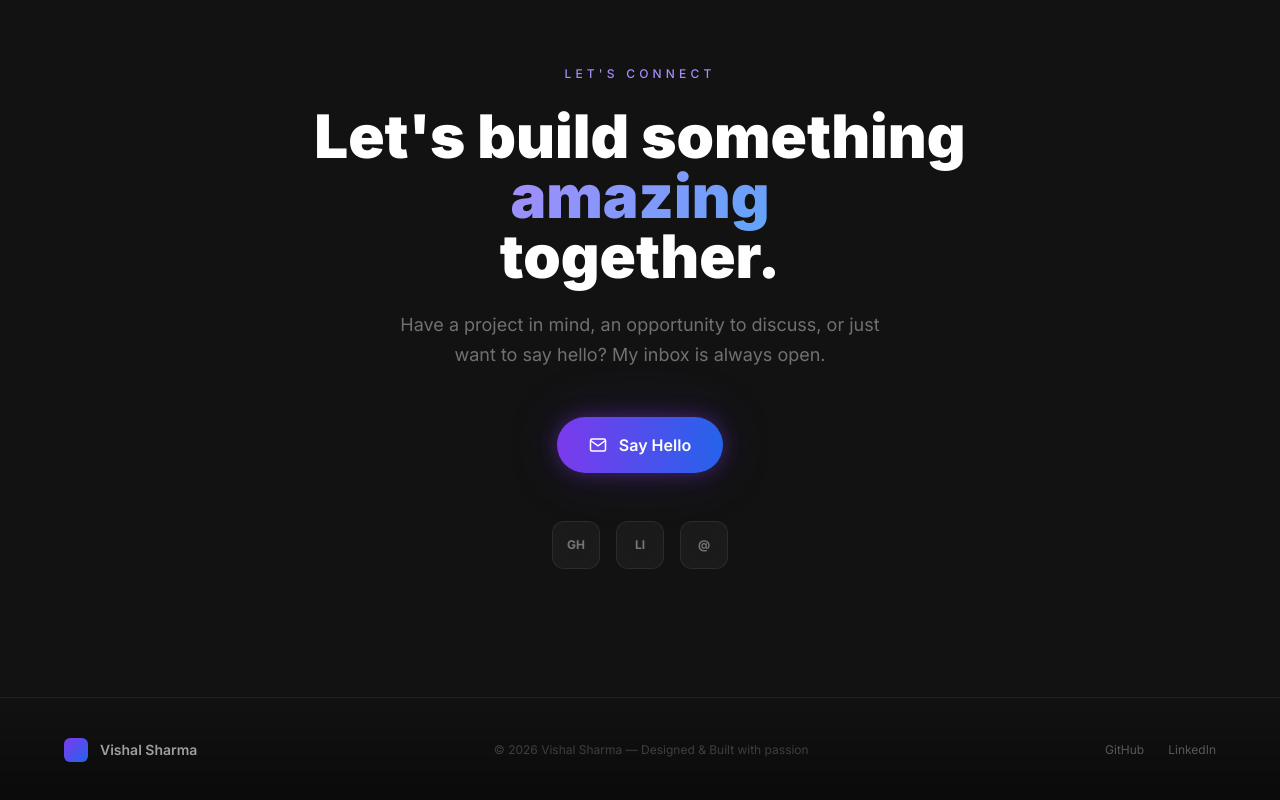
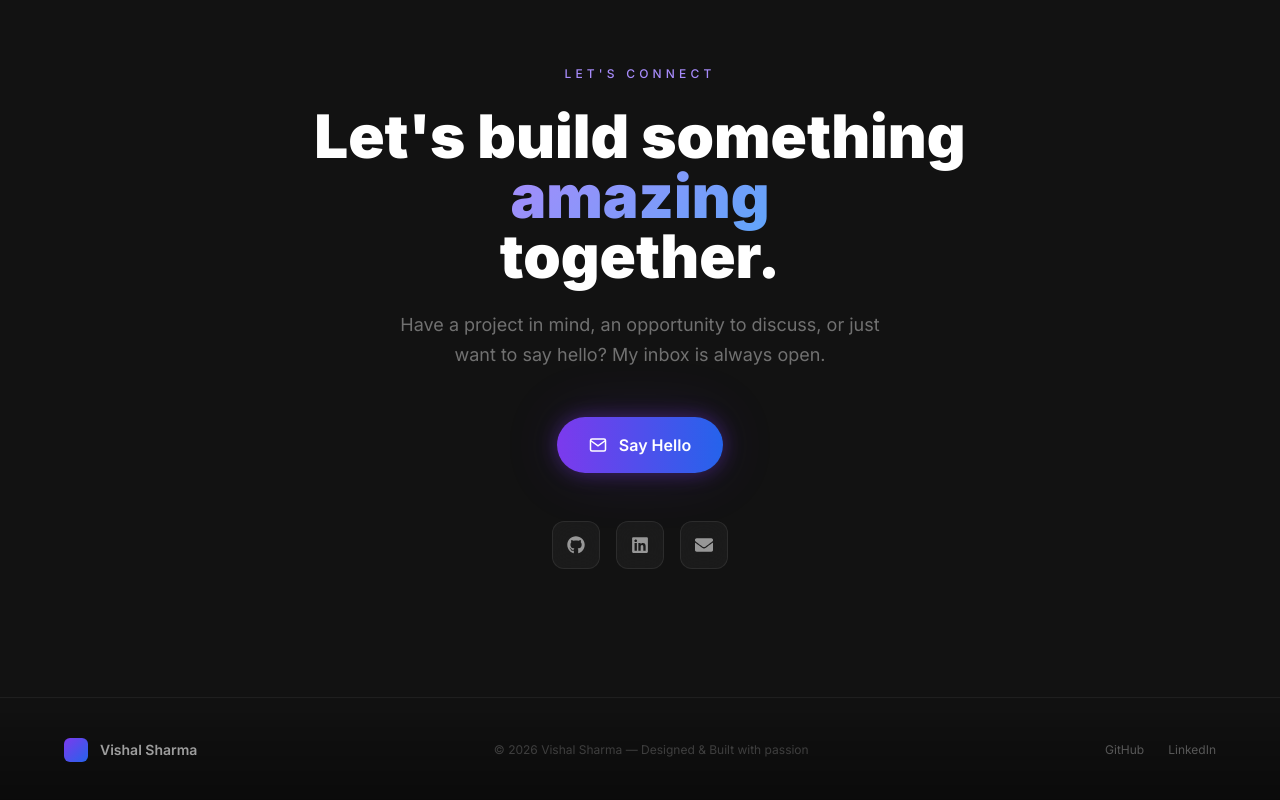
Before and after one commit to Vishal-Sharma-6033/MyPortfolio, a React app: page / in a window 1280 px wide. Shown: the part 6167-6967 px from the top of the page. Built offline with nearby package versions, Linux system fonts and the light colour scheme; no server answers; the HTML template or start-up script is replaced by a standard one.

Commit message:
Switch socials to react-icons and add labels

```diff
--- a/package.json
+++ b/package.json
@@ -12,7 +12,8 @@
   "dependencies": {
     "framer-motion": "^12.38.0",
     "react": "^19.2.4",
-    "react-dom": "^19.2.4"
+    "react-dom": "^19.2.4",
+    "react-icons": "^5.6.0"
   },
   "devDependencies": {
     "@eslint/js": "^9.39.4",
--- a/src/components/Contact.jsx
+++ b/src/components/Contact.jsx
@@ -1,10 +1,11 @@
 import { useRef, useState } from 'react';
 import { motion, useInView } from 'framer-motion';
+import { FaGithub, FaLinkedin, FaEnvelope } from 'react-icons/fa';
 
 const socials = [
-  { label: 'GitHub', href: 'https://github.com/Vishal-Sharma-6033', icon: 'GH' },
-  { label: 'LinkedIn', href: 'https://www.linkedin.com/in/vishal-sharma-a49603315/?skipRedirect=true', icon: 'LI' },
-  { label: 'Email', href: 'mailto:vishalsharma952877@gmail.com', icon: '@' },
+  { label: 'GitHub', href: 'https://github.com/Vishal-Sharma-6033', icon: FaGithub },
+  { label: 'LinkedIn', href: 'https://www.linkedin.com/in/vishal-sharma-a49603315/?skipRedirect=true', icon: FaLinkedin },
+  { label: 'Email', href: 'mailto:vishalsharma952877@gmail.com', icon: FaEnvelope },
 ];
 
 function MagneticButton({ children, href }) {
@@ -99,9 +100,11 @@ export default function Contact() {
                 rel="noopener noreferrer"
                 whileHover={{ scale: 1.08, y: -2 }}
                 whileTap={{ scale: 0.95 }}
-                className="glass w-12 h-12 rounded-xl flex items-center justify-center text-xs font-bold text-white/40 hover:text-white hover:border-violet-500/30 transition-colors cursor-none"
+                className="glass w-12 h-12 rounded-xl flex items-center justify-center text-white/55 hover:text-white hover:border-violet-500/30 transition-colors cursor-none"
+                aria-label={s.label}
+                title={s.label}
               >
-                {s.icon}
+                <s.icon className="text-lg" />
               </motion.a>
             ))}
           </div>
```
Also changed, not shown: 1 other file (tests, documents, lock files or other folders).
